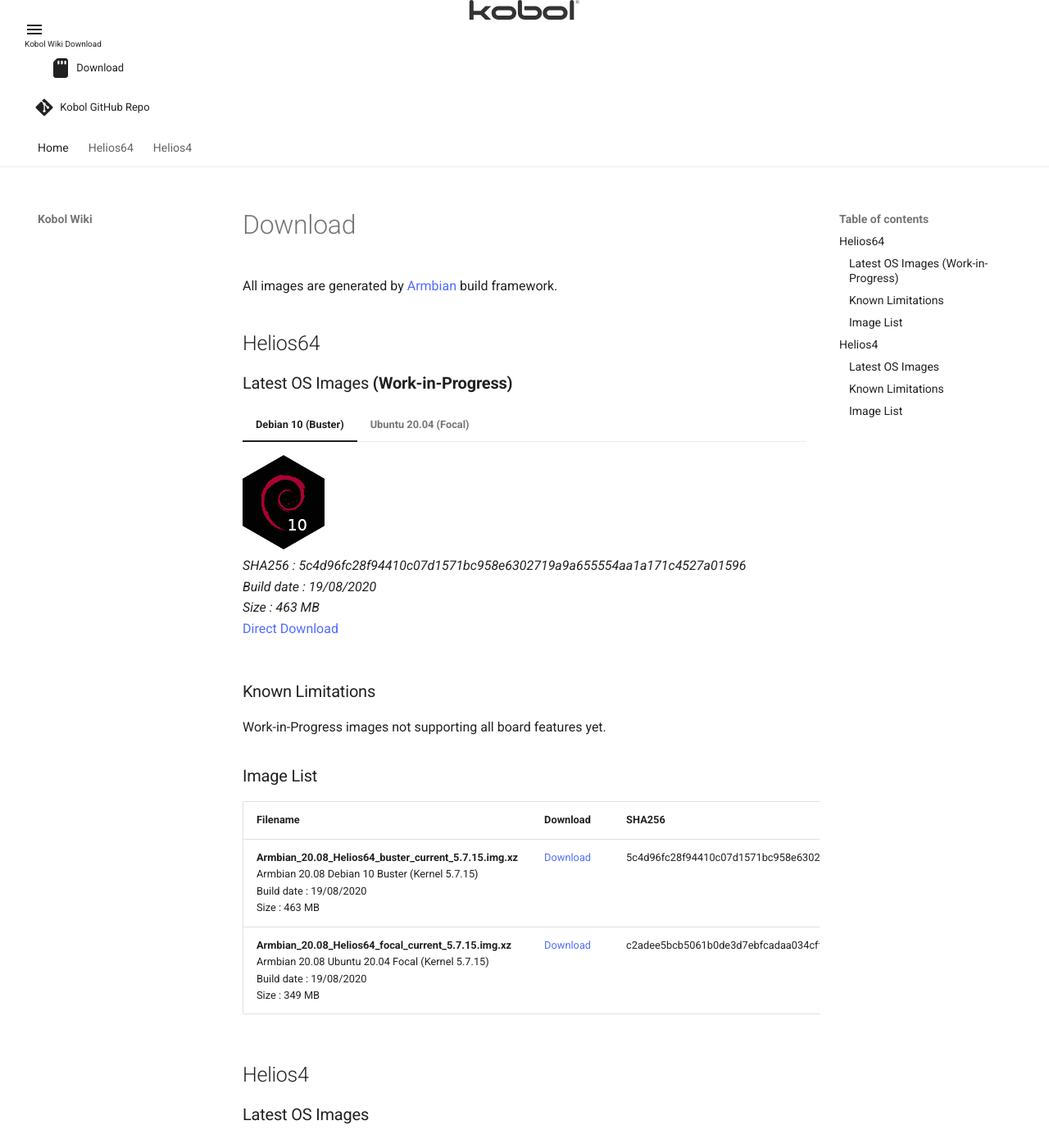
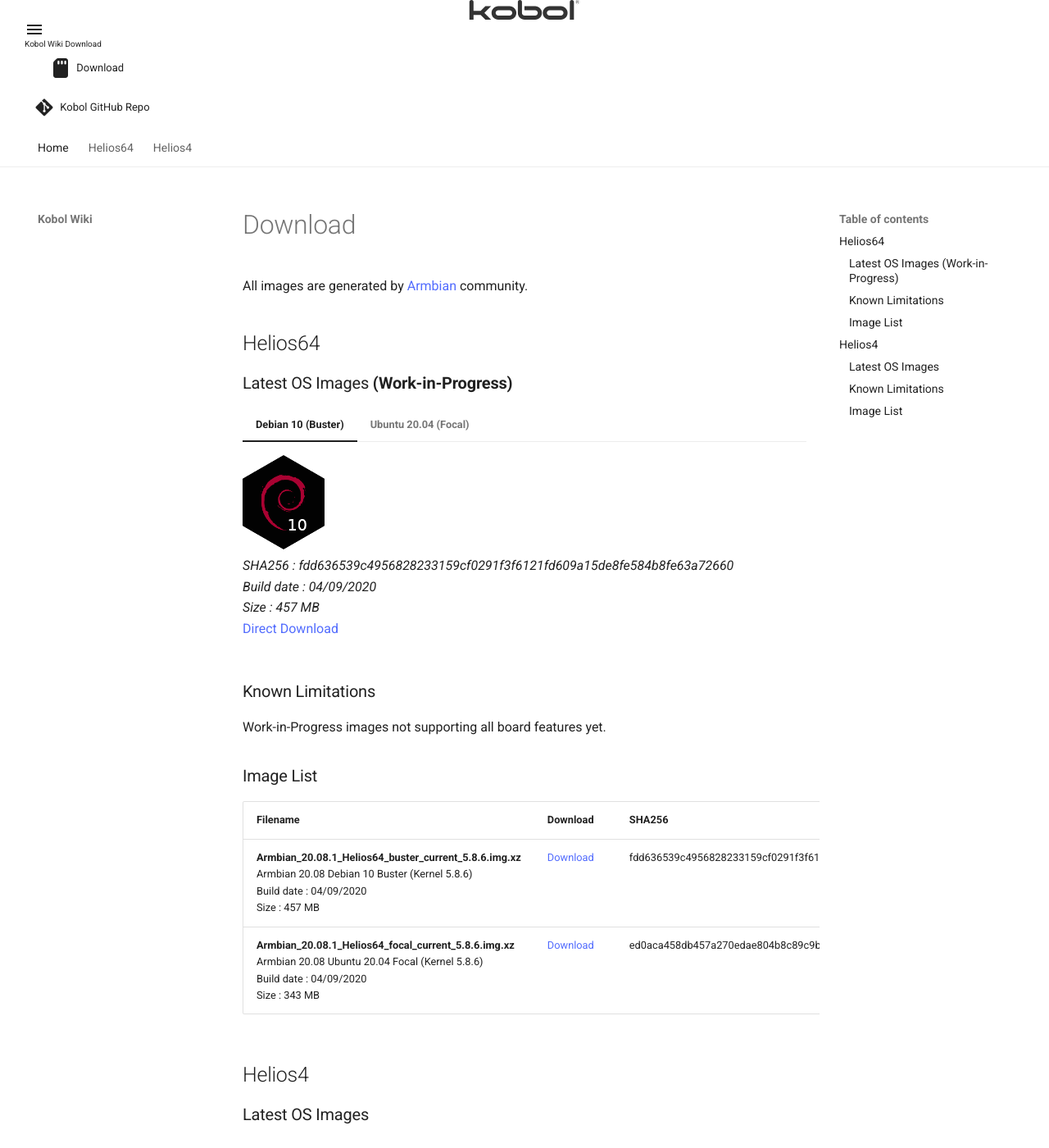
Before and after one commit to kobol-io/wiki, an MkDocs documentation site: the page built from docs/download.md, in a window 1280 px wide and 1400 px high. Shown: the whole window at 82% size. Built offline with MkDocs 1.6.1 and Material for MkDocs 9.7.7, drawn with Linux system fonts in a browser that asks for light colours.

Commit message:
Update H64 Armbian image link

```diff
--- a/docs/download.md
+++ b/docs/download.md
@@ -1,6 +1,6 @@
 disqus:
 
-All images are generated by [Armbian](https://www.armbian.com/helios4/) build framework.
+All images are generated by [Armbian](https://www.armbian.com/) community.
 
 ## Helios64
 
@@ -8,19 +8,19 @@ All images are generated by [Armbian](https://www.armbian.com/helios4/) build fr
 
 === "Debian 10 (Buster)"
 
-    [![Debian Stretch](/img/download/debian10.png)](https://dl.armbian.com/helios64/archive/Armbian_20.08_Helios64_buster_current_5.7.15.img.xz)<br>
-    *SHA256 : 5c4d96fc28f94410c07d1571bc958e6302719a9a655554aa1a171c4527a01596<br>
-    Build date : 19/08/2020<br>
-    Size : 463 MB<br>*
-    [Direct Download](https://dl.armbian.com/helios64/archive/Armbian_20.08_Helios64_buster_current_5.7.15.img.xz)
+    [![Debian Stretch](/img/download/debian10.png)](https://dl.armbian.com/helios64/archive/Armbian_20.08.1_Helios64_buster_current_5.8.6.img.xz)<br>
+    *SHA256 : fdd636539c4956828233159cf0291f3f6121fd609a15de8fe584b8fe63a72660<br>
+    Build date : 04/09/2020<br>
+    Size : 457 MB<br>*
+    [Direct Download](https://dl.armbian.com/helios64/archive/Armbian_20.08.1_Helios64_buster_current_5.8.6.img.xz)
 
 === "Ubuntu 20.04 (Focal)"
 
-    [![Ubuntu Focal](/img/download/ubuntu.png)](https://dl.armbian.com/helios64/archive/Armbian_20.08_Helios64_focal_current_5.7.15.img.xz)<br>
-    *SHA256 :c2adee5bcb5061b0de3d7ebfcadaa034cffa339d170236aa3718a54b74d527d1<br>
-    Build date : 19/08/2020<br>
-    Size : 349 MB<br>*
-    [Direct Download](https://dl.armbian.com/helios64/archive/Armbian_20.08_Helios64_focal_current_5.7.15.img.xz)
+    [![Ubuntu Focal](/img/download/ubuntu.png)](https://dl.armbian.com/helios64/archive/Armbian_20.08.1_Helios64_focal_current_5.8.6.img.xz)<br>
+    *SHA256 :ed0aca458db457a270edae804b8c89c9bc3398c16c179810abe2fa08a4ffa101<br>
+    Build date : 04/09/2020<br>
+    Size : 343 MB<br>*
+    [Direct Download](https://dl.armbian.com/helios64/archive/Armbian_20.08.1_Helios64_focal_current_5.8.6.img.xz)
 
 
 ### Known Limitations
@@ -31,8 +31,8 @@ Work-in-Progress images not supporting all board features yet.
 
 Filename | Download | SHA256
 ---------|----------|----
-**Armbian_20.08_Helios64_buster_current_5.7.15.img.xz**<br>Armbian 20.08 Debian 10 Buster (Kernel 5.7.15)<br>Build date : 19/08/2020<br>Size : 463 MB|[Download](https://dl.armbian.com/helios64/archive/Armbian_20.08_Helios64_buster_current_5.7.15.img.xz)|5c4d96fc28f94410c07d1571bc958e6302719a9a655554aa1a171c4527a01596
-**Armbian_20.08_Helios64_focal_current_5.7.15.img.xz**<br>Armbian 20.08 Ubuntu 20.04 Focal (Kernel 5.7.15)<br>Build date : 19/08/2020<br>Size : 349 MB|[Download](https://dl.armbian.com/helios64/archive/Armbian_20.08_Helios64_focal_current_5.7.15.img.xz)|c2adee5bcb5061b0de3d7ebfcadaa034cffa339d170236aa3718a54b74d527d1
+**Armbian_20.08.1_Helios64_buster_current_5.8.6.img.xz**<br>Armbian 20.08 Debian 10 Buster (Kernel 5.8.6)<br>Build date : 04/09/2020<br>Size : 457 MB|[Download](https://dl.armbian.com/helios64/archive/Armbian_20.08.1_Helios64_buster_current_5.8.6.img.xz)|fdd636539c4956828233159cf0291f3f6121fd609a15de8fe584b8fe63a72660
+**Armbian_20.08.1_Helios64_focal_current_5.8.6.img.xz**<br>Armbian 20.08 Ubuntu 20.04 Focal (Kernel 5.8.6)<br>Build date : 04/09/2020<br>Size : 343 MB|[Download](https://dl.armbian.com/helios64/archive/Armbian_20.08.1_Helios64_focal_current_5.8.6.img.xz)|ed0aca458db457a270edae804b8c89c9bc3398c16c179810abe2fa08a4ffa101
 
 
 ## Helios4
```
